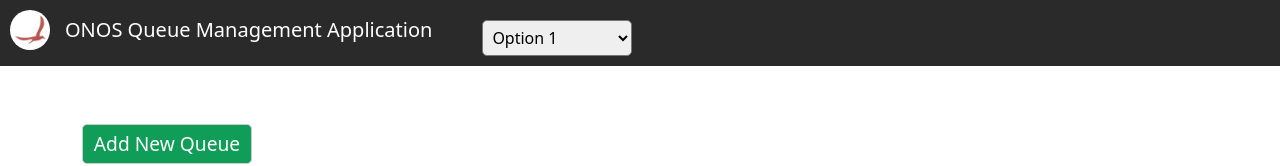
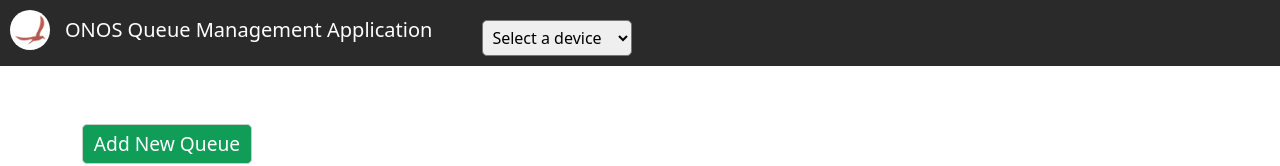
Before and after one commit to DamikaAlwis-Gif/Onos_app_frontend, a React (Create React App) app: page / in a window 1280 px wide. Shown: the top 166 px of the page. Built offline with nearby package versions, Linux system fonts and the light colour scheme.

Commit message:
modify the drop down list

```diff
--- a/src/components/NavBar.jsx
+++ b/src/components/NavBar.jsx
@@ -46,9 +46,10 @@ const NavBar = () => {
                   backgroundColor: "",
                 }}
               >
-                <option value="option1">Option 1</option>
-                <option value="option2">Option 2</option>
-                <option value="option3">Option 3</option>
+                <option value="" selected disabled >Select a device</option>
+                <option value="option1">OVS Switch 1</option>
+                <option value="option2">OVS Switch 2</option>
+                <option value="option3">OVS Switch 3</option>
               </select>
             </div>
           </div>
```
